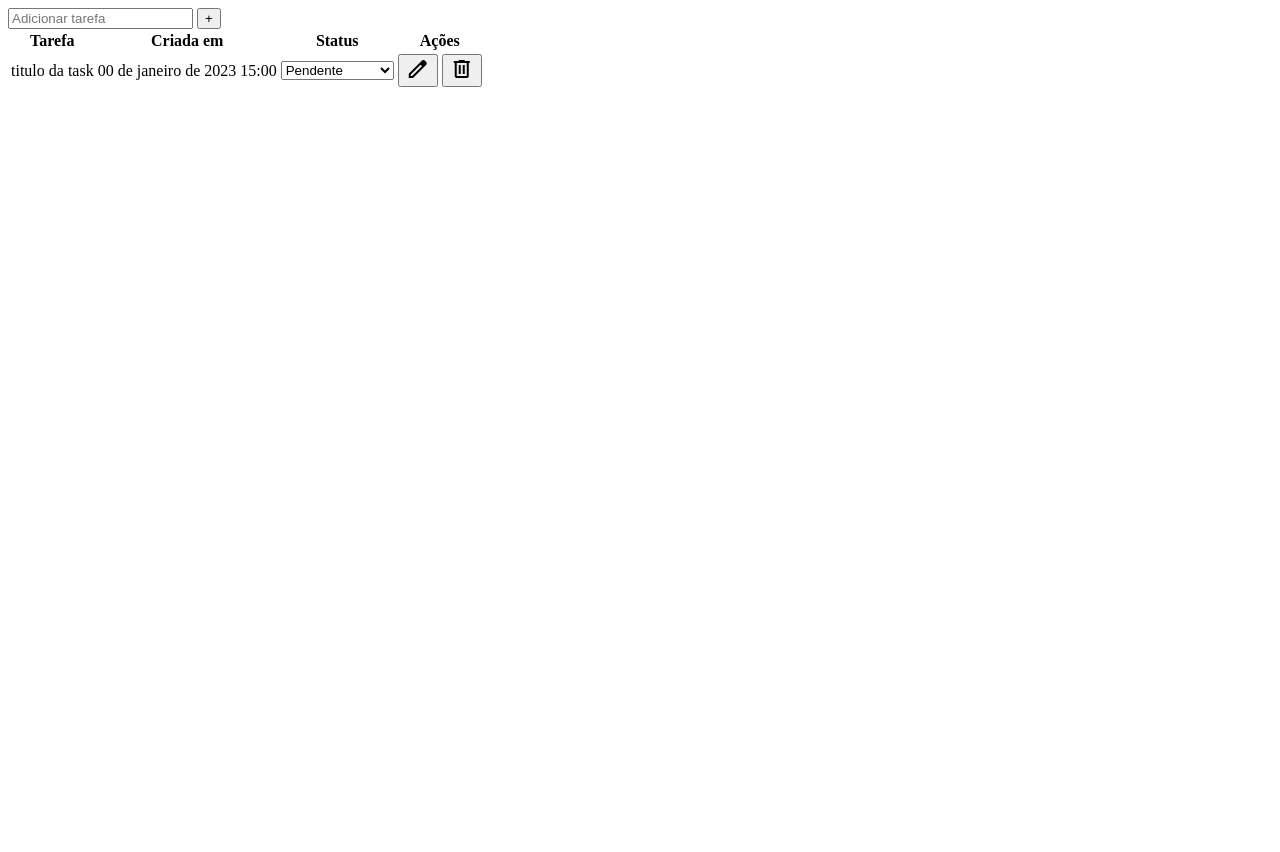
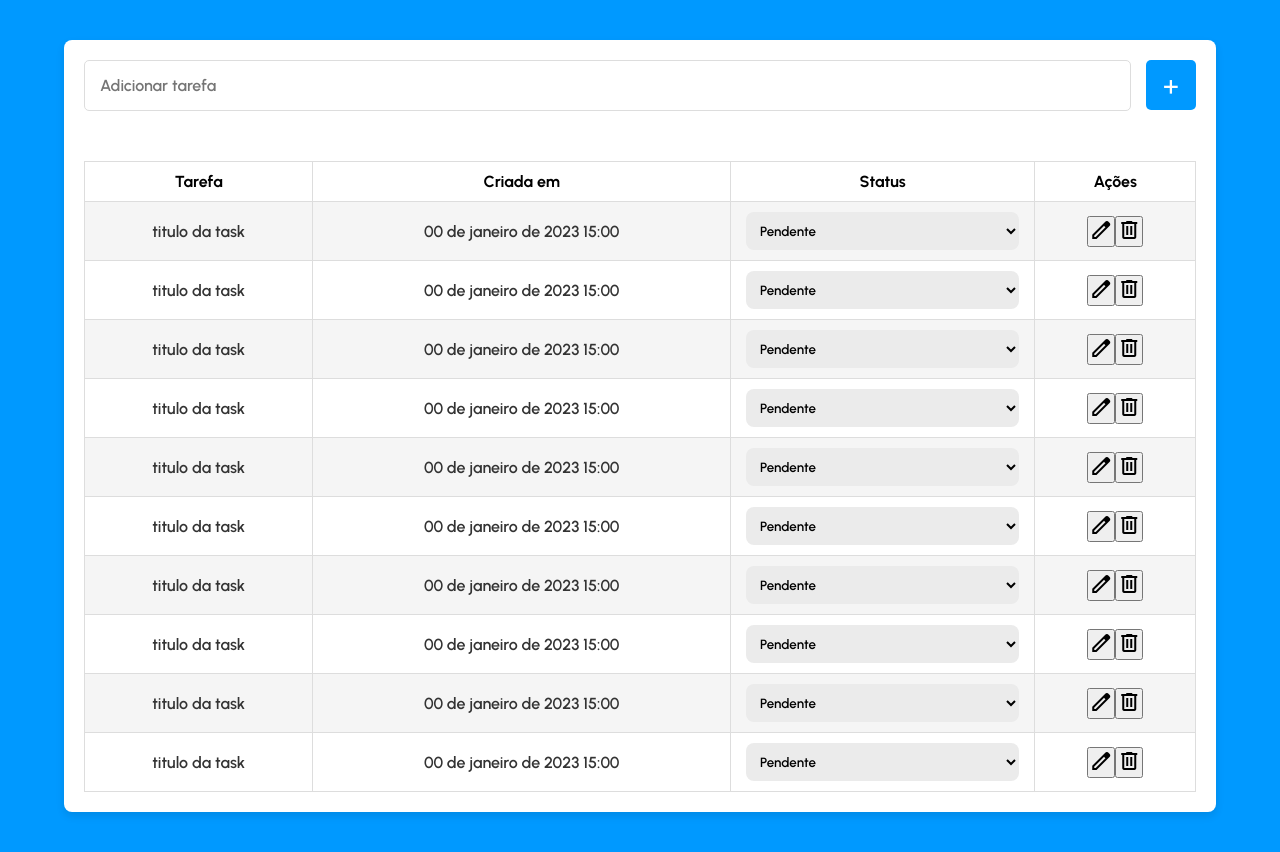
Before and after one commit to Mac123-32/projeto-fullstack-todolist, a plain HTML site: page index.html in a window 1280 px wide. Before the commit the page ends 800 px from the top, so only its background shows below. Drawn offline with nearby package versions, Linux system fonts and the light colour scheme.

Commit message:
modifiquei no css o estilo da tabela e dei uma alterada no html como o document.write() pra inserir diretamente no html com javascript como se faz em php e criei um array e prenchi ele com fill este retorno tive que juntar com join() assim eu tinha um  arquivo html e diretamente no html injetado pelo javascript

```diff
--- a/css/style.css
+++ b/css/style.css
@@ -0,0 +1,88 @@
+@import url('https://fonts.googleapis.com/css2?family=Urbanist:ital,wght@0,100;0,200;0,300;0,400;0,500;0,600;0,700;0,800;0,900;1,100;1,200;1,300;1,400;1,500;1,600;1,700;1,800;1,900&display=swap');
+
+* {
+    margin: 0px;
+    padding: 0px;
+    box-sizing: border-box;
+    font-family: 'Urbanist', sans-serif;
+}
+
+body {
+    background-color: #0099ff;
+}
+
+main {
+    background-color: #FFF;
+    border-radius: 8px;
+    padding: 20px;
+    width: 90%;
+    margin: 40px auto;
+    box-shadow: 0 4px 8px rgba(0, 0, 0, 0.1);
+}
+
+.add-form {
+    display: flex;
+    margin-bottom: 50px;
+    gap: 15px;
+    width: 100%;
+}
+
+input {
+    width: 100%;
+    flex: 1;
+    padding: 15px;
+    border: 1px solid #DDD;
+    border-radius: 5px;
+    outline: none;
+    font-size: 1rem;
+    font-weight: 600;
+}
+
+button[type="submit"] {
+    background-color: #0099FF;
+    height: 50px;
+    width: 50px;
+    border: none;
+    border-radius: 5px;
+    color: #FFF;
+    font-size: 1.7rem;
+    display: flex;
+    align-items: center;
+    justify-content: center;
+    font-weight: 500;
+    cursor: pointer;
+}
+
+table {
+    border-collapse: collapse;
+    width: 100%;
+}
+
+td, th {
+    padding: 10px 15px;
+    border: 1px solid #DDD;
+    text-align: center;
+}
+
+td {
+    color: #333;
+    font-weight: 600;
+}
+
+tr:nth-child(even) {
+    background-color: #F5F5F5;
+}
+
+select {
+    width: 100%;
+    border: none;
+    padding: 10px;
+    border-radius: 8px;
+    font-weight: 600;
+    text-transform: capitalize;
+    background-color: #ebebeb;
+}
+
+select:hover {
+    background-color: #DDD;
+}
--- a/index.html
+++ b/index.html
@@ -9,7 +9,6 @@
     <link rel="stylesheet" href="https://fonts.googleapis.com/css2?family=Material+Symbols+Outlined:opsz,wght,FILL,GRAD@48,400,0,0" />
 </head>
 <body>
-
     <main>
         <form class="add-form">
             <input type="text" placeholder="Adicionar tarefa" class="input-task" >
@@ -26,25 +25,26 @@
                 </tr>
             </thead>
             <tbody>
-                <tr>
-                    <td>titulo da task</td>
-                    <td>00 de janeiro de 2023 15:00</td>
-                    <td>
-                        <select>
-                            <option value="pendente">Pendente</option>
-                            <option value="em andamento">Em andamento</option>
-                            <option value="concluida">Concluída</option>
-                        </select>
-                    </td>
-                    <td>
-                        <button class="btn-action" >
-                            <span class="material-symbols-outlined">edit</span>
-                        </button>
-                        <button class="btn-action" >
-                            <span class="material-symbols-outlined">delete</span>
-                        </button>
-                    </td>
-                </tr>
+                <script>
+                    let tableHtml = Array(10).fill(2).map(data => {
+                        return '<tr> <td>'+'titulo da task'+'</td>'+
+                                ' <td>'+'00 de janeiro de 2023 15:00'+'</td> <td>'+
+                        '<select>'+
+                            '<option value="pendente">Pendente</option>'+
+                            '<option value="em andamento">Em andamento</option>'+
+                            '<option value="concluida">Concluída</option>'+
+                        '</select>'+
+                    '</td> <td>'+
+                        '<button class="btn-action" >'+
+                            '<span class="material-symbols-outlined">edit</span>'+
+                        '</button>'+
+                        '<button class="btn-action" >'+
+                            '<span class="material-symbols-outlined">delete</span>'+
+                        '</button>'+
+                    '</td>      </tr>'
+                    }).join('');
+                    document.write(tableHtml);
+                </script>
             </tbody>
         </table>
     </main>
```
